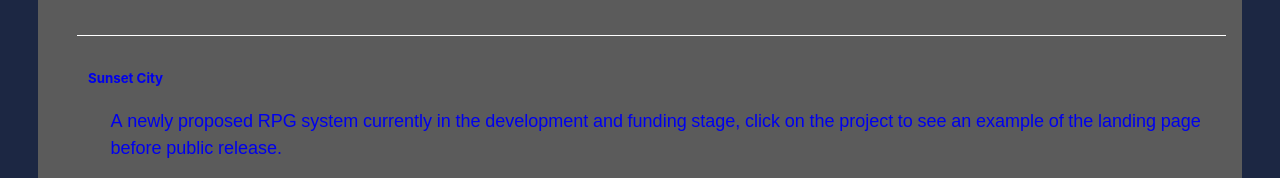
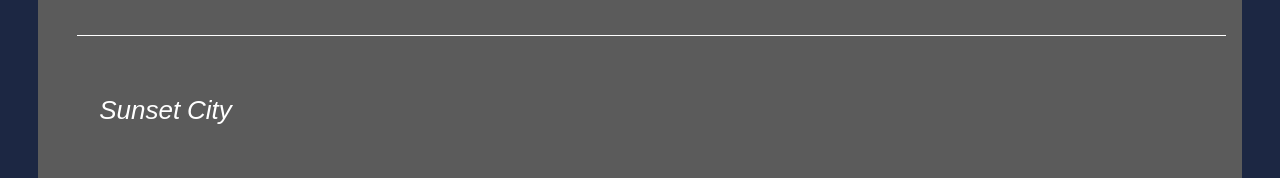
Before and after one commit to AlexBrown4020/dev-portfolio, a React (Create React App) app: page / in a window 1280 px wide. Shown: the part 2776-2954 px from the top of the page. Built offline with nearby package versions, Linux system fonts and the light colour scheme; grey boxes are pictures that could not be loaded.

Commit message:
Feat: Remove vw to avoid side scrolling

```diff
--- a/src/components/clients/clients.css
+++ b/src/components/clients/clients.css
@@ -18,7 +18,7 @@
     font-family: 'Noto Sans Lepcha', sans-serif;
 }
 
-.l-title {
+.project-title {
     margin-left: 1%;
     color: white;
     font-size: 26px;
--- a/src/components/portfolio/portfolio.css
+++ b/src/components/portfolio/portfolio.css
@@ -15,7 +15,8 @@
     align-items: center;
     flex-direction: column;
     justify-content: space-around;
-    width: 100vw;
+    width: 100%;
+    background-color: #1c2743;
 }
 
 .project-card {
```
